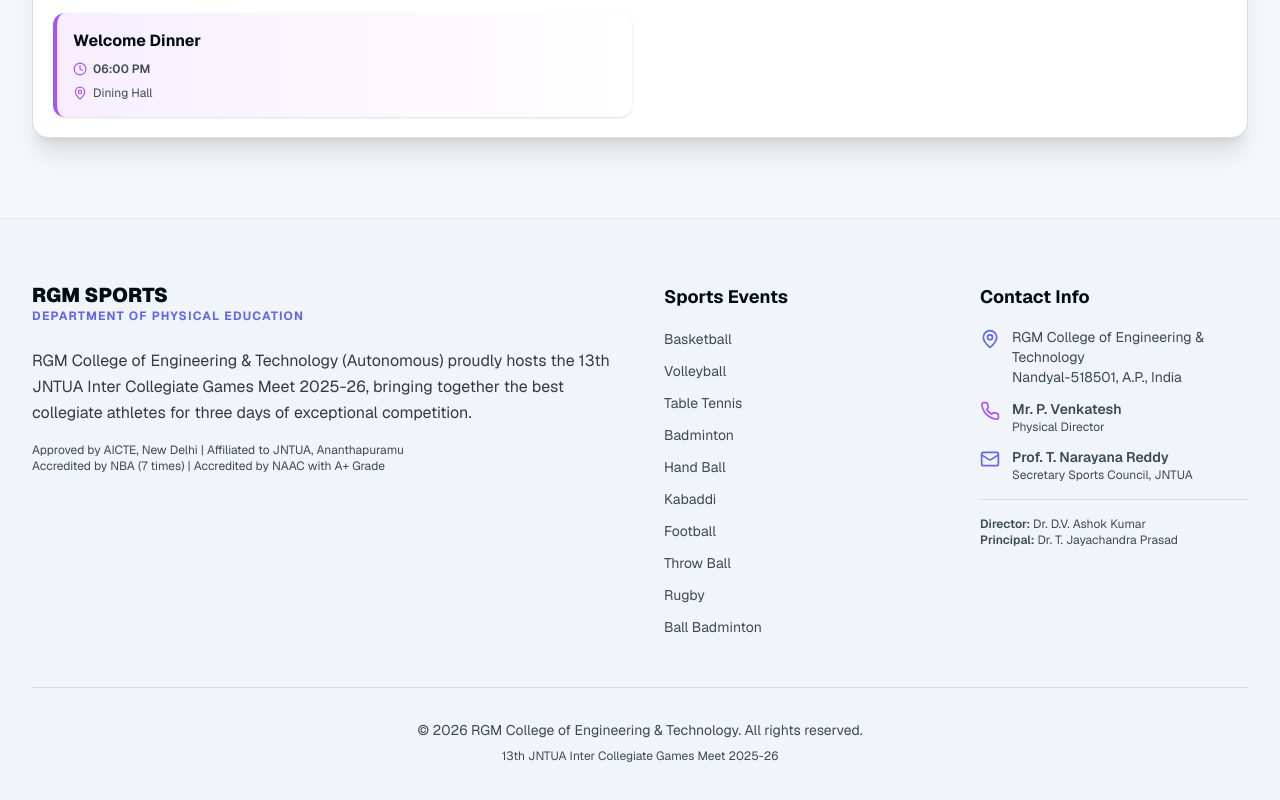
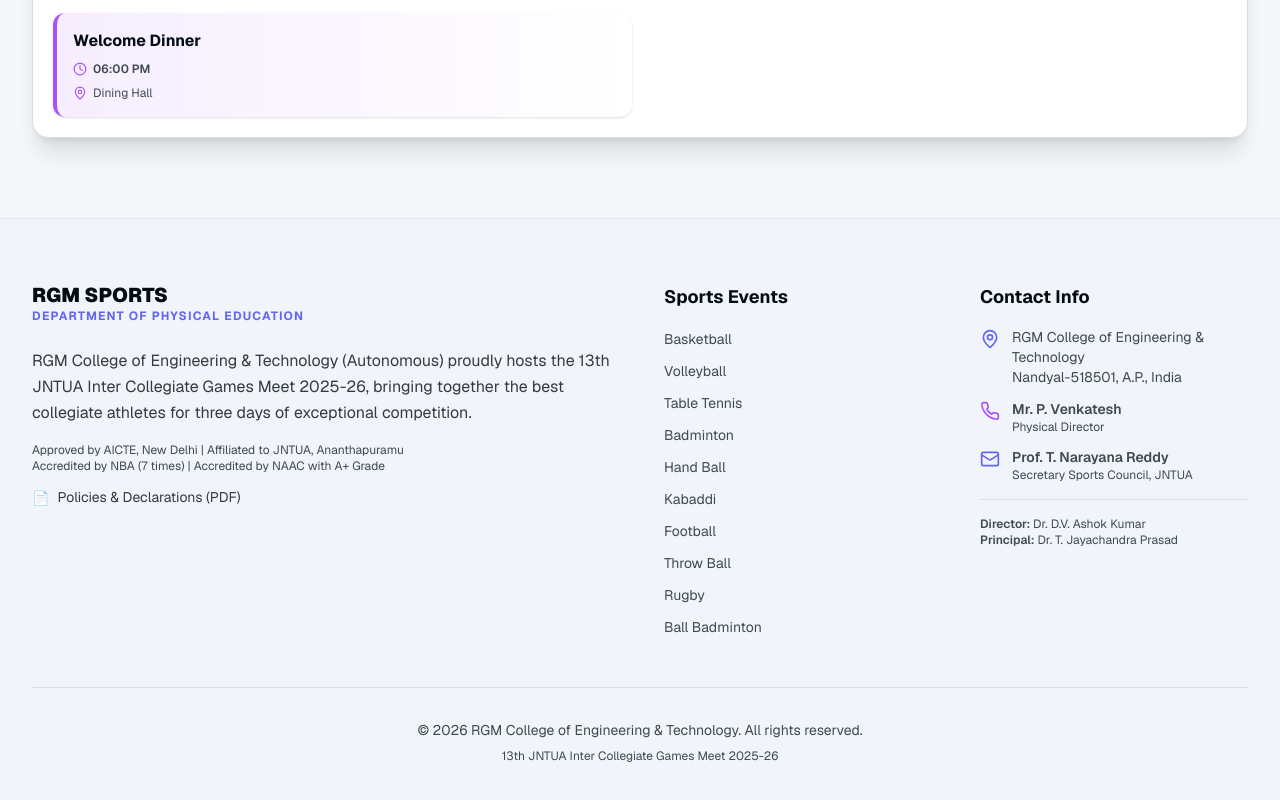
Before and after one commit to dheerajgowd-18/rgm, a Next.js app: page / in a window 1280 px wide. Shown: the part 4712-5512 px from the top of the page. Built offline with nearby package versions, Linux system fonts and the light colour scheme.

Commit message:
fix(footer): point Policies & Declarations to Google Drive and improve accessibility

```diff
--- a/components/footer.tsx
+++ b/components/footer.tsx
@@ -30,6 +30,22 @@ export function Footer() {
               Approved by AICTE, New Delhi | Affiliated to JNTUA, Ananthapuramu
               <br />
               Accredited by NBA (7 times) | Accredited by NAAC with A+ Grade
+            </p>
+
+            <p className="mt-3">
+              <a
+                href="https://drive.google.com/file/d/1557afOzNYaWHXfY-rC4Z0iJNgc74Z0FD/view?usp=sharing"
+                target="_blank"
+                rel="noopener noreferrer"
+                className="inline-flex items-center text-sm text-foreground/80 hover:underline hover:text-primary transition-colors gap-2"
+                aria-label="Policies and Declarations PDF (opens in a new tab on Google Drive)"
+                title="Policies & Declarations (opens in a new tab)"
+              >
+                <span className="text-[14px] leading-none" aria-hidden>
+                  📄
+                </span>
+                <span className="leading-tight">Policies & Declarations (PDF)</span>
+              </a>
             </p>
           </motion.div>
 
```
Also changed, not shown: 1 other file (tests, documents, lock files or other folders).
